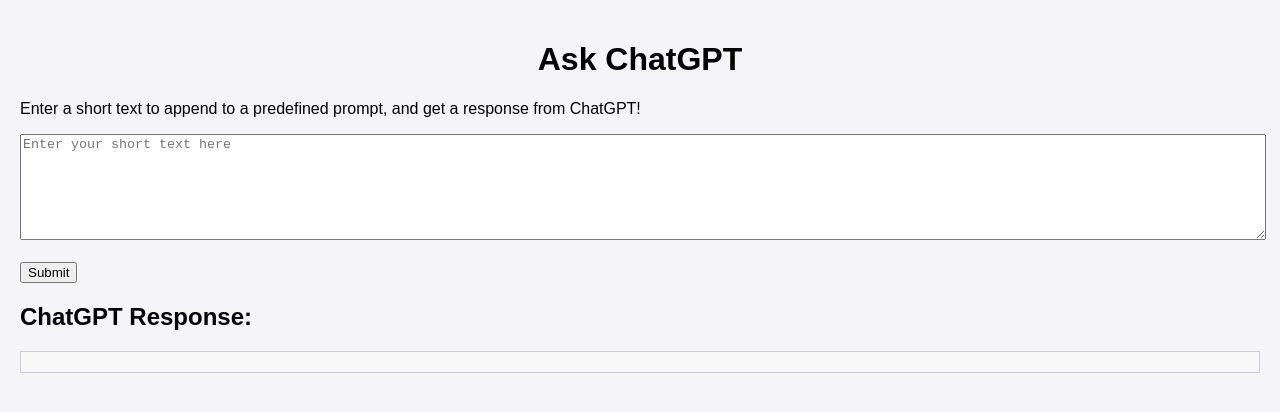
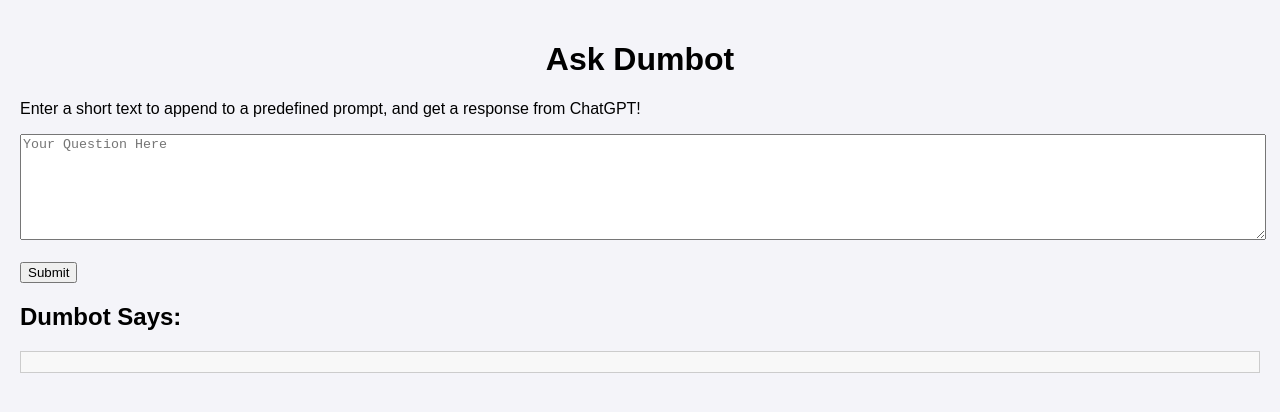
Before and after one commit to SkiRanger/DumBot, a plain HTML site: page index.html in a window 1280 px wide. Drawn offline with Linux system fonts and the light colour scheme.

Commit message:
Update index.html

```diff
--- a/index.html
+++ b/index.html
@@ -28,13 +28,13 @@
   </style>
 </head>
 <body>
-  <h1>Ask ChatGPT</h1>
+  <h1>Ask Dumbot</h1>
   <p>Enter a short text to append to a predefined prompt, and get a response from ChatGPT!</p>
 
-  <textarea id="userInput" placeholder="Enter your short text here"></textarea><br><br>
+  <textarea id="userInput" placeholder="Your Question Here"></textarea><br><br>
   <button id="submitPrompt">Submit</button>
 
-  <h2>ChatGPT Response:</h2>
+  <h2>Dumbot Says:</h2>
   <pre id="responseOutput"></pre>
 
   <script>
```
